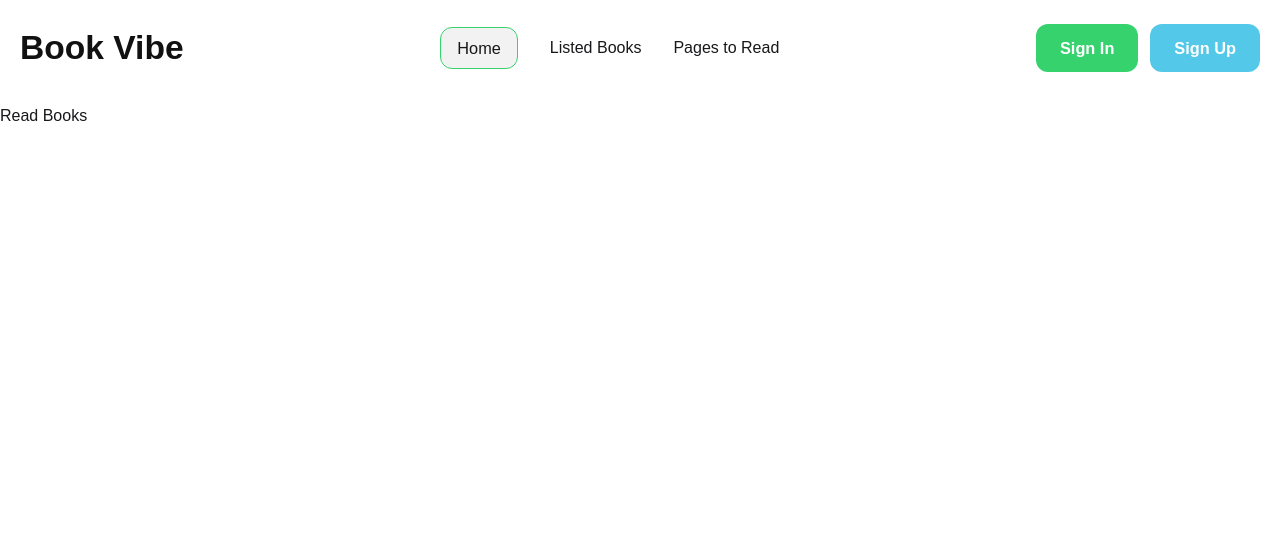
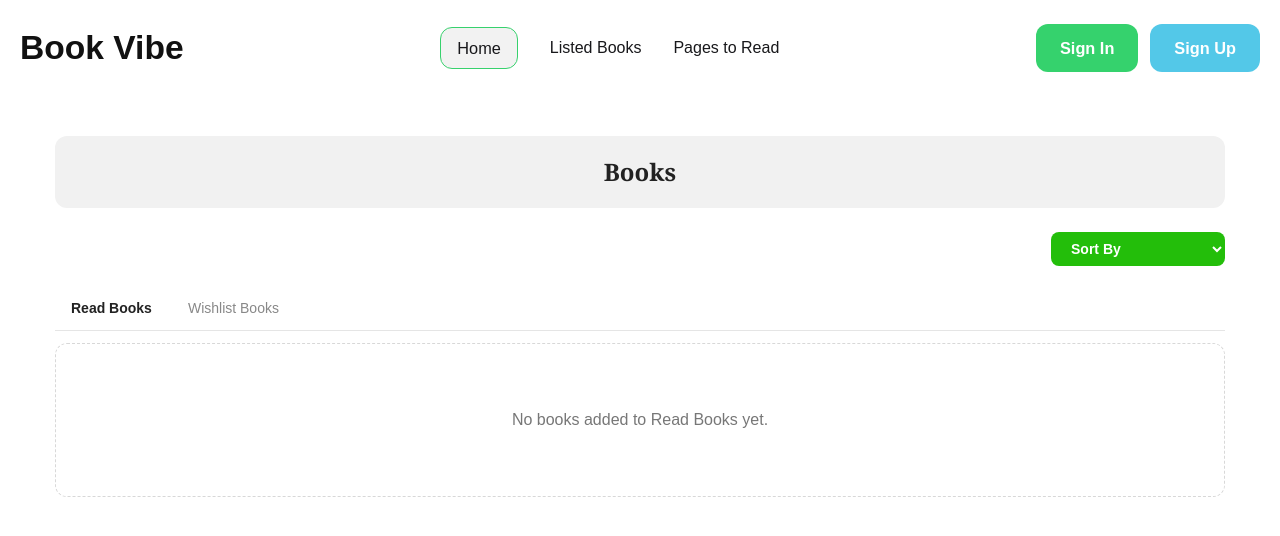
Before and after one commit to rakibul-024/b14-book-vibe, a Next.js app: page /listed-books in a window 1280 px wide. Shown: the top 536 px of the page. Built offline with nearby package versions, Linux system fonts and the light colour scheme.

Commit message:
90% completed

```diff
--- a/package.json
+++ b/package.json
@@ -12,6 +12,7 @@
     "next": "16.3.6",
     "react": "19.2.8",
     "react-dom": "19.2.8",
+    "react-toastify": "^11.1.0",
     "recharts": "^3.10.1"
   },
   "devDependencies": {
--- a/src/app/Books/[bookId]/page.jsx
+++ b/src/app/Books/[bookId]/page.jsx
@@ -1,11 +1,11 @@
 import ReadButton from "@/app/components/bookDetails/ReadButton";
+import WishListButton from "@/app/components/bookDetails/WishListButton";
 import Image from "next/image";
 import Link from "next/link";
 import React from "react";
 
 const BooksDetailsPage = async ({ params }) => {
   const { bookId } = await params;
-
 
   const res = await fetch("http://localhost:3000/booksData.json", {
     cache: "no-store",
@@ -129,12 +129,9 @@ const BooksDetailsPage = async ({ params }) => {
 
           {/* Buttons */}
           <div className="mt-8 flex gap-4">
-          <ReadButton></ReadButton>
-            <button className="rounded-xl bg-[#50B1C9] px-7 py-3 text-sm font-bold text-white hover:bg-[#429cb2]">
-              Wishlist
-            </button>
+            <ReadButton book={book} />
+            <WishListButton book={book} />
           </div>
-
         </div>
       </div>
     </main>
--- a/src/app/Navber/page.jsx
+++ b/src/app/Navber/page.jsx
@@ -8,7 +8,7 @@ const Navbar = () => {
   const navItems = <>
   <Link   className= "rounded-[12px] border border-[#37d16d] bg-[#f2f2f2] px-4 py-2 text-[1.02rem] "
                href="/">Home</Link>
-  <Link href="/books">Listed Books</Link>
+  <Link href="/listed-books">Listed Books</Link>
   <Link href="/pages-to-read">Pages to Read</Link>
   </>
   return (
--- a/src/app/components/bookDetails/ReadButton.jsx
+++ b/src/app/components/bookDetails/ReadButton.jsx
@@ -2,18 +2,23 @@
 import { BooksContext } from "@/app/context/BooksContext";
 import React from "react";
 import { useContext } from "react";
+import { toast } from "react-toastify";
 
 const ReadButton = ({ book }) => {
     const {readBooks, setReadBooks} = useContext(BooksContext);
 
 
     const handleReadBook = () => {
-        console.log("read book btn triggered", book);
+        if (readBooks.some((savedBook) => savedBook.bookId === book.bookId)) {
+            toast.info("This book is already in Read Books.");
+            return;
+        }
 
-        setReadBooks([...readBooks, book]);
+        setReadBooks((currentBooks) => [...currentBooks, book]);
+        toast.success("Book added to Read Books.");
     };
     return (
-        <button className="btn btn-primary flex-1" onClick={() => handleReadBook()}>
+        <button className="btn btn-primary flex-1" onClick={handleReadBook}>
             Read
         </button>
     );
--- /dev/null
+++ b/src/app/components/bookDetails/WishListButton.jsx
@@ -0,0 +1,27 @@
+'use client';
+import { BooksContext } from "@/app/context/BooksContext";
+import React from "react";
+import { useContext } from "react";
+import { toast } from "react-toastify";
+
+const WishListButton = ({ book }) => {
+    const {wishlistBooks, setWishlistBooks} = useContext(BooksContext);
+
+
+    const handleWishListBook = () => {
+        if (wishlistBooks.some((savedBook) => savedBook.bookId === book.bookId)) {
+            toast.info("This book is already in Wishlist Books.");
+            return;
+        }
+
+        setWishlistBooks((currentBooks) => [...currentBooks, book]);
+        toast.success("Book added to Wishlist Books.");
+    };
+    return (
+        <button className="btn btn-info flex-1" onClick={handleWishListBook}>
+            Wishlist
+        </button>
+    );
+};
+
+export default WishListButton;
--- a/src/app/context/BooksContext.jsx
+++ b/src/app/context/BooksContext.jsx
@@ -1,26 +1,40 @@
 'use client';
 
-import React, { createContext , useState } from "react";
+import React, { createContext, useState } from "react";
+import { Bounce, ToastContainer } from "react-toastify";
+import "react-toastify/dist/ReactToastify.css";
 
- export const BooksContext = createContext();
+export const BooksContext = createContext(null);
 
-const BooksProvider = ({children}) => {
-const[readBooks, setReadBooks] = useState([]);
+const BooksProvider = ({ children }) => {
+  const [readBooks, setReadBooks] = useState([]);
   const [wishlistBooks, setWishlistBooks] = useState([]);
 
-const sharedData = {
+  return (
+    <BooksContext.Provider
+      value={{
         readBooks,
         setReadBooks,
         wishlistBooks,
         setWishlistBooks,
-};
-
-    return (
-        <BooksContext.Provider value={{sharedData}}>
+      }}
+    >
       {children}
+      <ToastContainer
+        position="top-left"
+        autoClose={5000}
+        hideProgressBar={false}
+        newestOnTop={false}
+        closeOnClick={false}
+        rtl={false}
+        pauseOnFocusLoss
+        draggable
+        pauseOnHover
+        theme="light"
+        transition={Bounce}
+      />
     </BooksContext.Provider>
   );
 };
 
-// export { BooksContext };
 export default BooksProvider;
--- a/src/app/listed-books/page.jsx
+++ b/src/app/listed-books/page.jsx
@@ -1,19 +1,158 @@
+"use client";
 
-'use client';
-import React from 'react';
-import { useContext } from 'react';
-import { BooksContext } from '../context/BooksContext';
+import Image from "next/image";
+import Link from "next/link";
+import { useContext, useMemo, useState } from "react";
+import { toast } from "react-toastify";
+import { BooksContext } from "@/app/context/BooksContext";
 
-const ReadBooks = () => {
-    const {readBooks} = useContext(BooksContext);
-    // console.log("readBooks", readBooks);
+const ListedBookCard = ({ book, onDelete }) => (
+  <article className="flex flex-col gap-5 rounded-xl border border-[#e5e5e5] bg-white p-4 sm:flex-row sm:items-center">
+    <div className="flex h-40 w-full shrink-0 items-center justify-center rounded-lg bg-[#f3f3f3] sm:h-32 sm:w-32">
+      <Image
+        src={book.image}
+        alt={book.bookName}
+        width={110}
+        height={145}
+        className="h-28 w-auto object-contain"
+      />
+    </div>
 
+    <div className="min-w-0 flex-1">
+      <h2 className="font-serif text-lg font-bold text-[#222]">{book.bookName}</h2>
+      <p className="mt-1 text-xs text-[#555]">By : {book.author}</p>
 
-    return (
-        <div>
-            <h2>Read Books</h2>
+      <div className="mt-3 flex flex-wrap items-center gap-2 text-xs text-[#555]">
+        <span className="font-semibold text-[#222]">Tag:</span>
+        {book.tags?.map((tag) => (
+          <span key={tag} className="rounded-full bg-[#e8f8e9] px-3 py-1 text-[#23be0a]">
+            #{tag}
+          </span>
+        ))}
+        <span className="ml-1">Year of Publishing: {book.yearOfPublishing}</span>
+      </div>
+
+      <div className="mt-3 flex flex-wrap gap-4 border-b border-[#ededed] pb-3 text-xs text-[#555]">
+        <span>Publisher: {book.publisher}</span>
+        <span>Page: {book.totalPages}</span>
+      </div>
+
+      <div className="mt-3 flex flex-wrap items-center gap-2">
+        <span className="rounded-full bg-[#e7f1ff] px-3 py-1 text-xs text-[#4592e8]">
+          Category: {book.category}
+        </span>
+        <span className="rounded-full bg-[#fff3dc] px-3 py-1 text-xs text-[#e8a52f]">
+          Rating: {book.rating}
+        </span>
+        <Link
+          href={`/books/${book.bookId}`}
+          className="rounded-full bg-[#23be0a] px-4 py-1 text-xs font-semibold text-white"
+        >
+          View Details
+        </Link>
+        <button
+          type="button"
+          onClick={() => onDelete(book)}
+          className="rounded-full bg-[#ffe8e8] px-4 py-1 text-xs font-semibold text-[#dc2626]"
+        >
+          Delete
+        </button>
+      </div>
+    </div>
+  </article>
+);
+
+const ListedBooks = () => {
+  const { readBooks, setReadBooks, wishlistBooks, setWishlistBooks } =
+    useContext(BooksContext);
+  const [activeTab, setActiveTab] = useState("read");
+  const [sortBy, setSortBy] = useState("default");
+  const books = activeTab === "read" ? readBooks : wishlistBooks;
+
+  const sortedBooks = useMemo(() => {
+    const result = [...books];
+    if (sortBy === "rating") result.sort((a, b) => b.rating - a.rating);
+    if (sortBy === "pages") result.sort((a, b) => b.totalPages - a.totalPages);
+    if (sortBy === "year") {
+      result.sort((a, b) => b.yearOfPublishing - a.yearOfPublishing);
+    }
+    return result;
+  }, [books, sortBy]);
+
+  const handleDelete = (book) => {
+    if (activeTab === "read") {
+      setReadBooks((currentBooks) =>
+        currentBooks.filter((savedBook) => savedBook.bookId !== book.bookId)
+      );
+    } else {
+      setWishlistBooks((currentBooks) =>
+        currentBooks.filter((savedBook) => savedBook.bookId !== book.bookId)
+      );
+    }
+    toast.success("Book deleted successfully.");
+  };
+
+  return (
+    <main className="min-h-screen bg-white px-4 py-8 md:px-8">
+      <div className="mx-auto max-w-[1170px]">
+        <h1 className="rounded-xl bg-[#f1f1f1] py-5 text-center font-serif text-2xl font-bold text-[#222]">
+          Books
+        </h1>
+
+        <div className="mt-6 flex justify-end">
+          <select
+            value={sortBy}
+            onChange={(event) => setSortBy(event.target.value)}
+            className="rounded-lg bg-[#23be0a] px-4 py-2 text-sm font-semibold text-white outline-none"
+            aria-label="Sort books"
+          >
+            <option value="default">Sort By</option>
+            <option value="rating">Rating</option>
+            <option value="pages">Number of pages</option>
+            <option value="year">Year of publishing</option>
+          </select>
         </div>
-    );
+
+        <div className="mt-5 flex gap-1 border-b border-[#e5e5e5]">
+          <button
+            type="button"
+            onClick={() => setActiveTab("read")}
+            className={`px-4 py-3 text-sm ${
+              activeTab === "read"
+                ? "border border-b-white border-[#e5e5e5] bg-white font-semibold text-[#222]"
+                : "text-[#888]"
+            }`}
+          >
+            Read Books
+          </button>
+          <button
+            type="button"
+            onClick={() => setActiveTab("wishlist")}
+            className={`px-4 py-3 text-sm ${
+              activeTab === "wishlist"
+                ? "border border-b-white border-[#e5e5e5] bg-white font-semibold text-[#222]"
+                : "text-[#888]"
+            }`}
+          >
+            Wishlist Books
+          </button>
+        </div>
+
+        <div className="mt-3 space-y-4">
+          {sortedBooks.length > 0 ? (
+            sortedBooks.map((book) => (
+              <ListedBookCard key={book.bookId} book={book} onDelete={handleDelete} />
+            ))
+          ) : (
+            <div className="rounded-xl border border-dashed border-[#d8d8d8] py-16 text-center text-[#777]">
+              No books added to{" "}
+              {activeTab === "read" ? "Read Books" : "Wishlist Books"} yet.
+            </div>
+          )}
+        </div>
+      </div>
+    </main>
+  );
 };
 
-export default ReadBooks;
+export default ListedBooks;
```
Also changed, not shown: 1 other file (tests, documents, lock files or other folders). Lines whose indentation alone changed are shown as unchanged.
